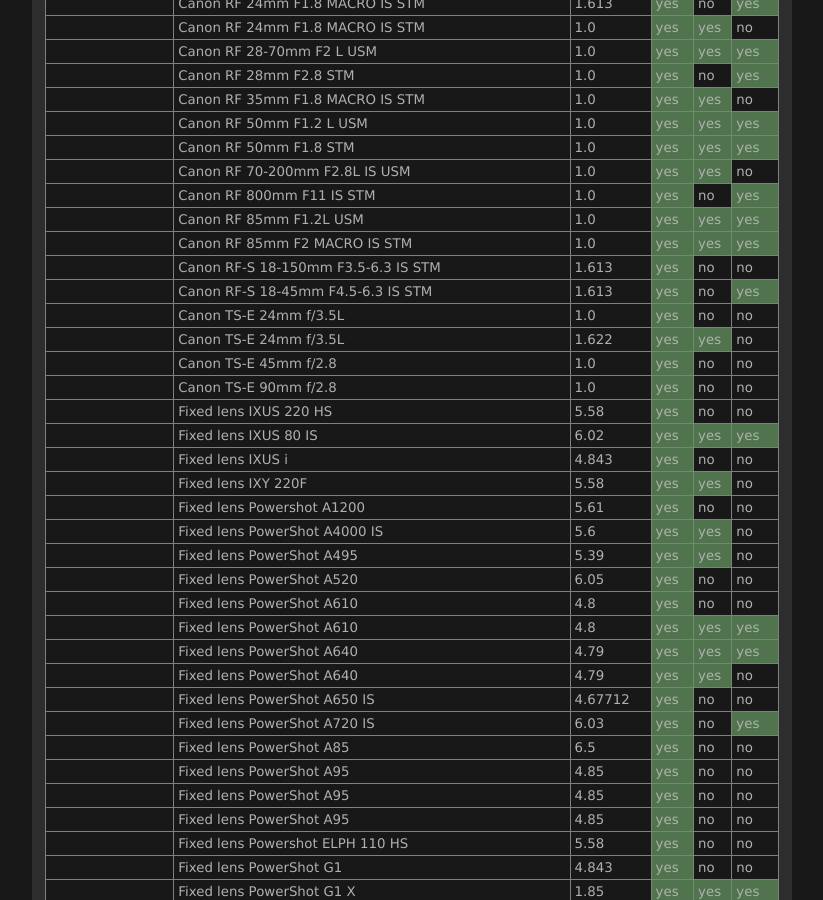
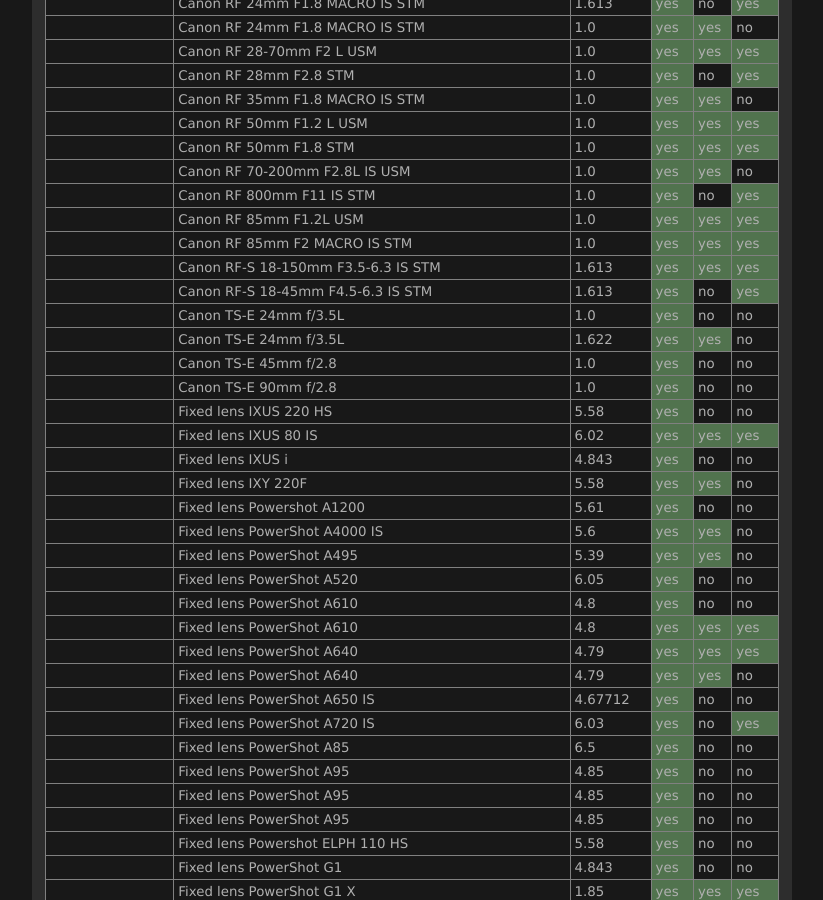
Before and after one commit to lensfun/lensfun.github.io, a Jekyll site: the page built from _posts/lenslist/2999-12-31-Lenslist-master.md, in a window 1280 px wide and 900 px high, scrolled down 4953 px. Shown: the whole window, without its empty margins (284-1107 px from the left). Built offline with Jekyll 4.4.1, drawn with Linux system fonts in a browser that asks for light colours.

Commit message:
Update master lens list from GitHub Actions

```diff
--- a/_posts/lenslist/2999-12-31-Lenslist-master.md
+++ b/_posts/lenslist/2999-12-31-Lenslist-master.md
@@ -204,7 +204,7 @@ This list was generated on 2024-11-22 from current Lensfun sources. Your Lensfun
 <tr class="lenslist-bg2"><td></td><td>Canon RF 800mm F11 IS STM</td><td>1.0</td><td class="lenslist-highlight lenslist-check">yes</td><td class="lenslist-check">no</td><td class="lenslist-highlight lenslist-check">yes</td></tr>
 <tr class="lenslist-bg2"><td></td><td>Canon RF 85mm F1.2L USM</td><td>1.0</td><td class="lenslist-highlight lenslist-check">yes</td><td class="lenslist-highlight lenslist-check">yes</td><td class="lenslist-highlight lenslist-check">yes</td></tr>
 <tr class="lenslist-bg2"><td></td><td>Canon RF 85mm F2 MACRO IS STM</td><td>1.0</td><td class="lenslist-highlight lenslist-check">yes</td><td class="lenslist-highlight lenslist-check">yes</td><td class="lenslist-highlight lenslist-check">yes</td></tr>
-<tr class="lenslist-bg2"><td></td><td>Canon RF-S 18-150mm F3.5-6.3 IS STM</td><td>1.613</td><td class="lenslist-highlight lenslist-check">yes</td><td class="lenslist-check">no</td><td class="lenslist-check">no</td></tr>
+<tr class="lenslist-bg2"><td></td><td>Canon RF-S 18-150mm F3.5-6.3 IS STM</td><td>1.613</td><td class="lenslist-highlight lenslist-check">yes</td><td class="lenslist-highlight lenslist-check">yes</td><td class="lenslist-highlight lenslist-check">yes</td></tr>
 <tr class="lenslist-bg2"><td></td><td>Canon RF-S 18-45mm F4.5-6.3 IS STM</td><td>1.613</td><td class="lenslist-highlight lenslist-check">yes</td><td class="lenslist-check">no</td><td class="lenslist-highlight lenslist-check">yes</td></tr>
 <tr class="lenslist-bg2"><td></td><td>Canon TS-E 24mm f/3.5L</td><td>1.0</td><td class="lenslist-highlight lenslist-check">yes</td><td class="lenslist-check">no</td><td class="lenslist-check">no</td></tr>
 <tr class="lenslist-bg2"><td></td><td>Canon TS-E 24mm f/3.5L</td><td>1.622</td><td class="lenslist-highlight lenslist-check">yes</td><td class="lenslist-highlight lenslist-check">yes</td><td class="lenslist-check">no</td></tr>
```
